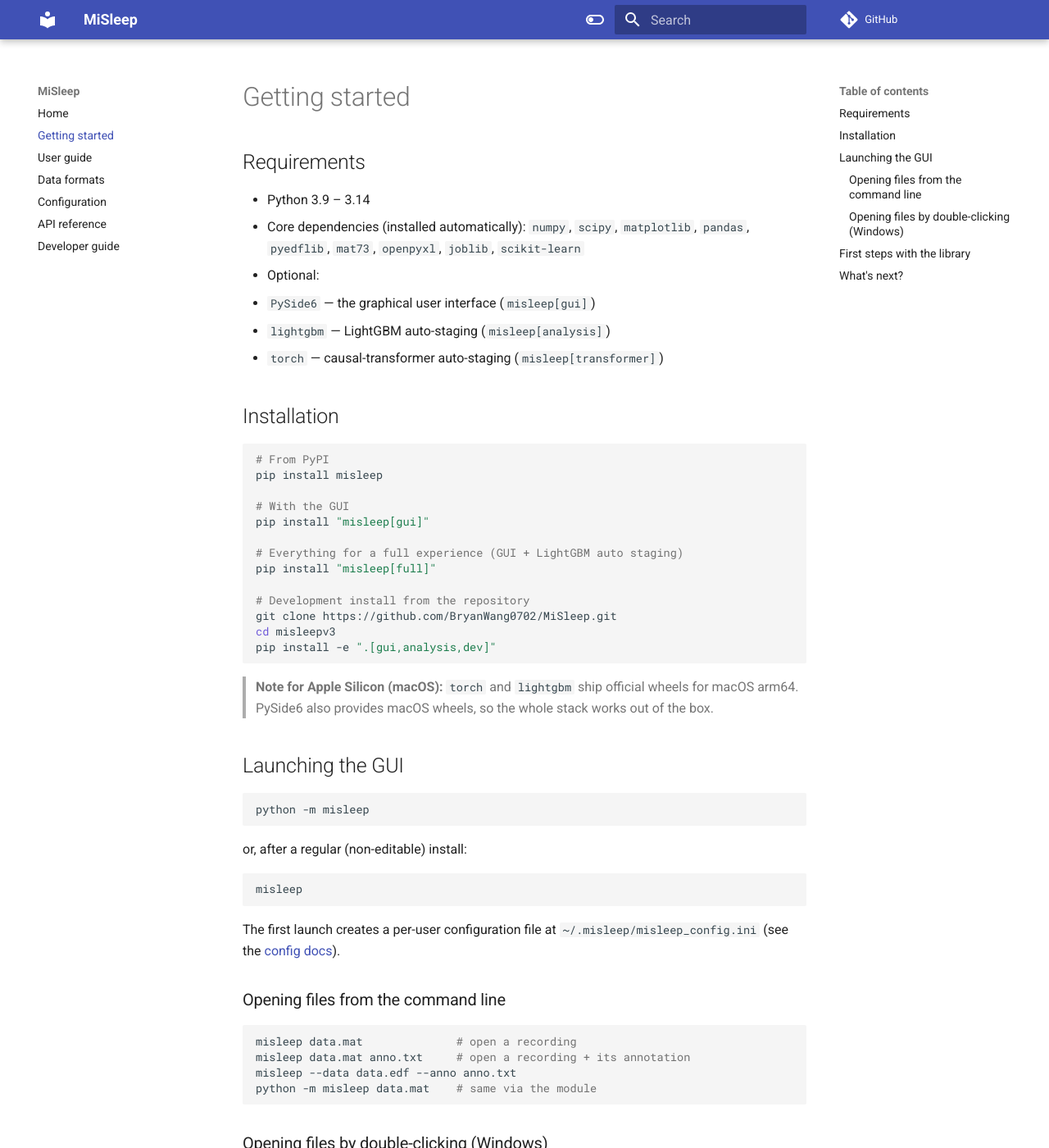
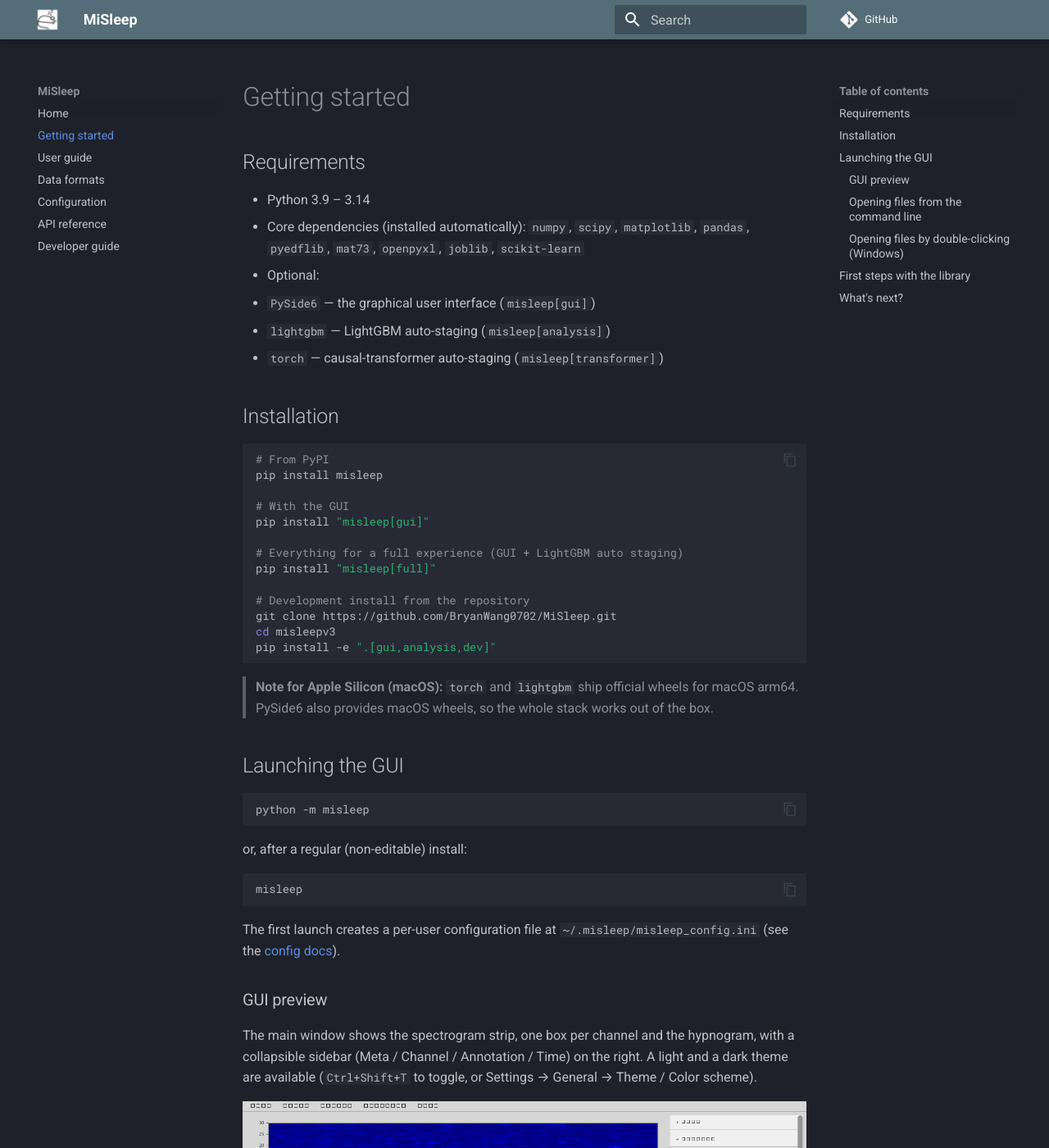
Before and after one commit to BryanWang0702/MiSleep, an MkDocs documentation site: the page built from docs/getting_started.md, in a window 1280 px wide and 1400 px high. Shown: the whole window at 82% size. Built offline with MkDocs 1.6.1 and Material for MkDocs 9.7.7, drawn with Linux system fonts in a browser that asks for light colours; comment, search, counter and statistics services are not loaded.

Commit message:
docs: publish API reference + GUI preview, dark theme, MiSleep logo; version 0.3.0 (2026-08-18)
* Docs site (https://bryanwang.cn/MiSleep/): black/gray slate theme,
  MiSleep logo as site logo + favicon, Python syntax highlighting
  (pymdownx.highlight/superfences), code-copy buttons; getting started
  now embeds the GUI preview screenshots; API reference page confirmed in
  the deployment.
* All doc/GUI links point to https://bryanwang.cn/MiSleep/.
* Version set to 0.3.0 with update date 2026/08/18 in __init__, pyproject,
  default config, About dialog and changelog.
* Package built: misleep-0.3.0 sdist + wheel ready for PyPI.

```diff
--- a/docs/getting_started.md
+++ b/docs/getting_started.md
@@ -47,6 +47,18 @@
 
 The first launch creates a per-user configuration file at
 `~/.misleep/misleep_config.ini` (see the [config docs](config_file.md)).
+
+### GUI preview
+
+The main window shows the spectrogram strip, one box per channel and the
+hypnogram, with a collapsible sidebar (Meta / Channel / Annotation / Time)
+on the right. A light and a dark theme are available
+(`Ctrl+Shift+T` to toggle, or Settings &rarr; General &rarr; Theme /
+Color scheme).
+
+![MiSleep main window (light theme)](imgs/gui/main_light.png)
+
+![MiSleep main window (dark theme)](imgs/gui/main_dark.png)
 
 ### Opening files from the command line
 
--- a/mkdocs.yml
+++ b/mkdocs.yml
@@ -2,24 +2,25 @@
 #
 # Preview locally with:  mkdocs serve
 # Build with:            mkdocs build
+# The site is deployed to GitHub Pages by .github/workflows/docs.yml and
+# served at https://bryanwang.cn/MiSleep/
 
 site_name: MiSleep
 site_description: Mice sleep EEG/EMG visualization, scoring and analysis
-site_url: https://bryanwang.cn/misleep/
+site_url: https://bryanwang.cn/MiSleep/
 repo_url: https://github.com/BryanWang0702/MiSleep
 theme:
   name: material
+  # black/gray documentation theme
   palette:
-    - scheme: default
-      primary: indigo
-      toggle:
-        icon: material/toggle-switch-off-outline
-        name: Switch to dark mode
     - scheme: slate
-      primary: indigo
-      toggle:
-        icon: material/toggle-switch
-        name: Switch to light mode
+      primary: blue-grey
+      accent: light-blue
+  logo: imgs/logo.png
+  favicon: imgs/logo.png
+  features:
+    - content.code.copy
+    - navigation.top
 
 nav:
   - Home: index.md
@@ -32,6 +33,10 @@
 
 markdown_extensions:
   - admonition
-  - codehilite
+  - pymdownx.highlight:
+      anchor_linenums: true
+      guess_lang: false
+  - pymdownx.superfences
+  - pymdownx.inlinehilite
   - toc:
       permalink: true
--- a/pyproject.toml
+++ b/pyproject.toml
@@ -4,7 +4,7 @@
 
 [project]
 name = "misleep"
-version = "0.4.0"
+version = "0.3.0"
 description = "MiSleep: Mice sleep EEG/EMG visualization, scoring, and analysis"
 readme = "README.md"
 requires-python = ">=3.9"
--- a/src/misleep/__init__.py
+++ b/src/misleep/__init__.py
@@ -22,7 +22,7 @@
 from importlib import import_module
 
 __author__ = "Xueqiang Wang <swang9194@gmail.com>"
-__version__ = "0.4.0"
+__version__ = "0.3.0"
 
 # Importing ``misleep`` used to import scipy, pandas, sklearn and matplotlib
 # immediately.  The GUI necessarily imports some of those later, but making
```
Also changed, not shown: CHANGELOG.md (+6 -6 lines), docs/user_guide.md (+1 -1 lines), docs/imgs/entire_logo.png (added), docs/imgs/logo.png (added), 5 other files.
